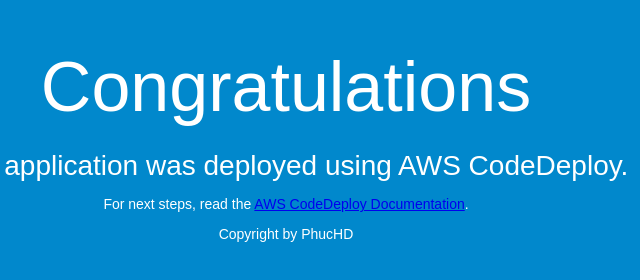
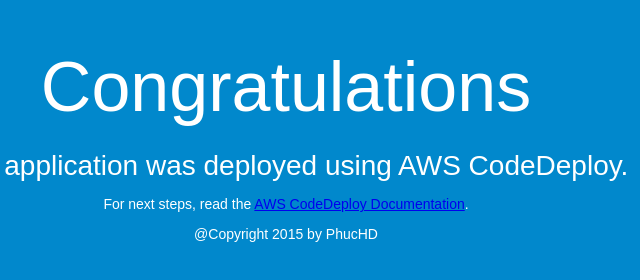
Before and after one commit to PrivatePhucHD/AutoDeploy, a plain HTML site: page index.html in a window 1280 px wide. Shown: the full height of the page, 354-994 px from the left. Drawn offline with Linux system fonts and the light colour scheme.

Commit message:
Update Index.html
Check auto Deploy on AWS

```diff
--- a/index.html
+++ b/index.html
@@ -29,7 +29,7 @@
     <h1>Congratulations</h1>
     <h2>This application was deployed using AWS CodeDeploy.</h2>
     <p>For next steps, read the <a href="http://aws.amazon.com/documentation/codedeploy">AWS CodeDeploy Documentation</a>.</p>
-    <p>Copyright by PhucHD</p>
+    <p>@Copyright 2015 by PhucHD</p>
   </div>
 </body>
 </html>
```
